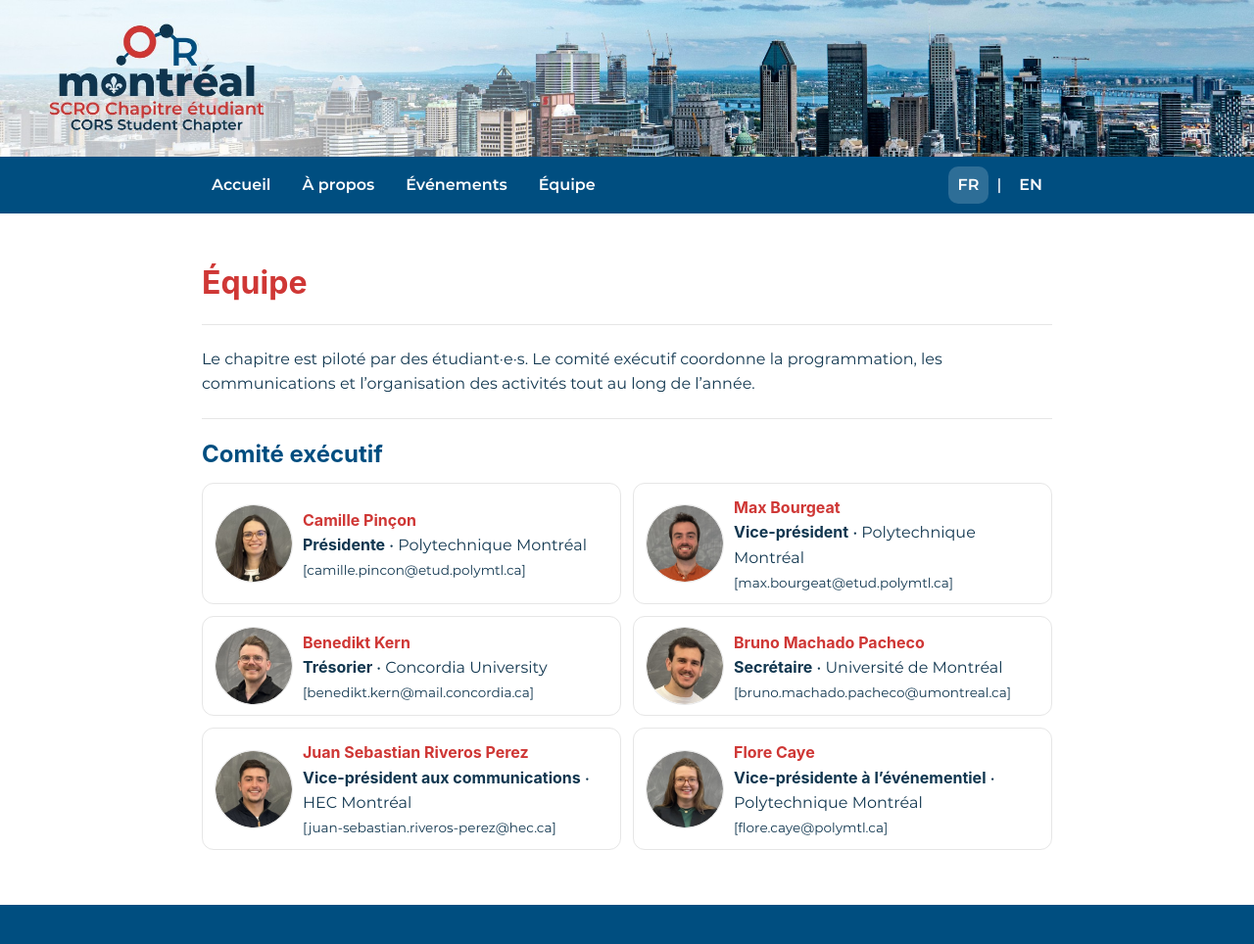
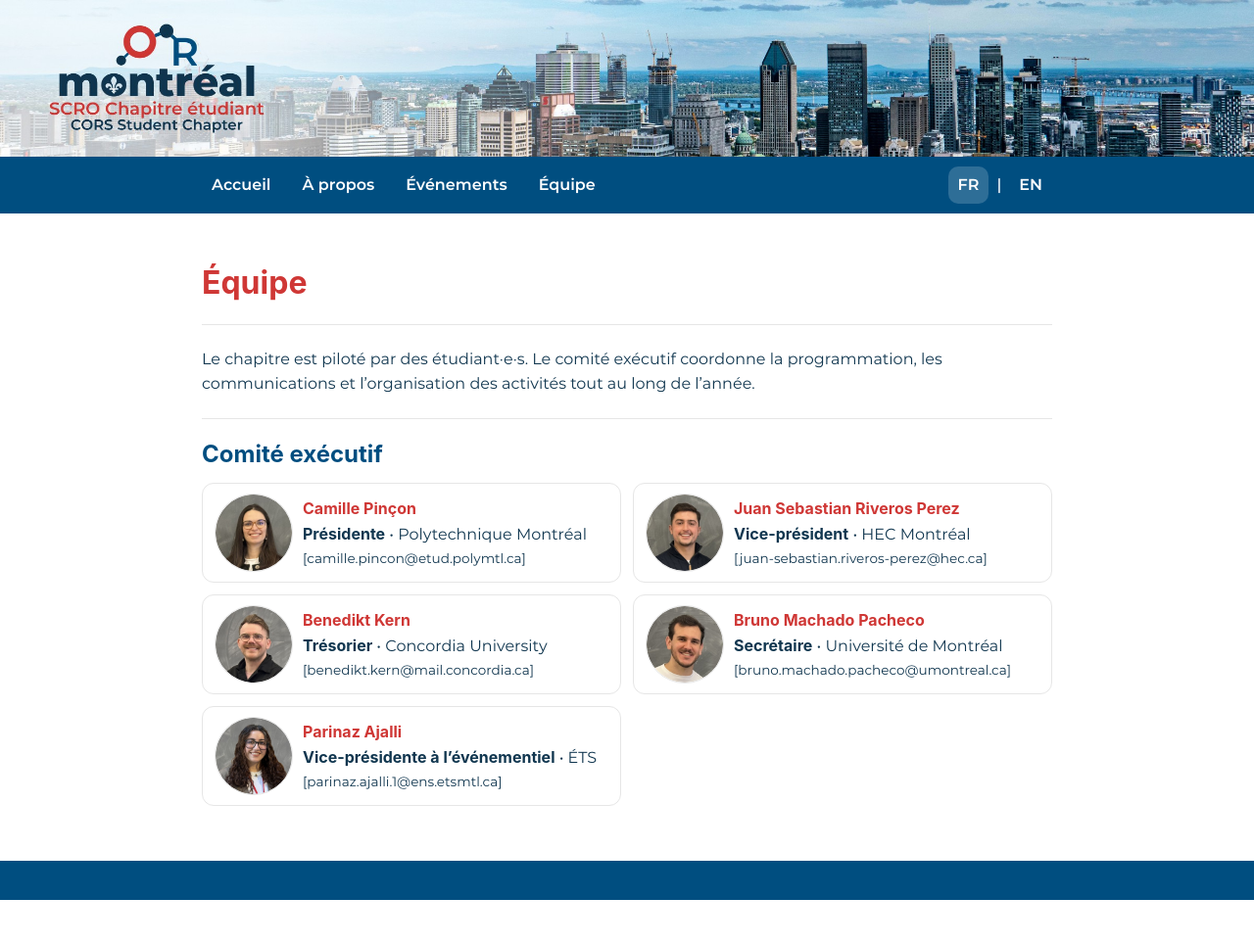
Before and after one commit to juanseripe/cors-montreal-student-chapter, a Jekyll site: the page built from docs/equipe.md, in a window 1280 px wide. Shown: the whole page at 98% size. Built offline with Jekyll 4.4.1, drawn with Linux system fonts in a browser that asks for light colours; some web fonts are replaced; after the commit the page ends 919 px from its top, so only the background shows below that.

Commit message:
New Team

```diff
--- a/docs/equipe.md
+++ b/docs/equipe.md
@@ -25,11 +25,11 @@ Le chapitre est piloté par des étudiant·e·s. Le comité exécutif coordonne
 </div>
 
 <div class="team-card">
-  <img class="team-photo" src="{{ site.baseurl }}/assets/img/team/max-bourgeat.jpg" alt="Max Bourgeat">
+  <img class="team-photo" src="{{ site.baseurl }}/assets/img/team/juan-sebastian-riveros-perez.jpg" alt="Juan Sebastian Riveros Perez">
   <div>
-    <div class="team-name"><strong>Max Bourgeat</strong></div>
-    <div class="team-meta"><strong>Vice-président</strong> • Polytechnique Montréal</div>
-    <div class="team-email"><a href="mailto:max.bourgeat@etud.polymtl.ca">[max.bourgeat<wbr>@etud.polymtl.ca]</a></div>
+    <div class="team-name"><strong>Juan Sebastian Riveros Perez</strong></div>
+    <div class="team-meta"><strong>Vice-président</strong> • HEC Montréal</div>
+    <div class="team-email"><a href="mailto:juan-sebastian.riveros-perez@hec.ca">[juan-sebastian.riveros-perez<wbr>@hec.ca]</a></div>
   </div>
 </div>
 
@@ -52,20 +52,11 @@ Le chapitre est piloté par des étudiant·e·s. Le comité exécutif coordonne
 </div>
 
 <div class="team-card">
-  <img class="team-photo" src="{{ site.baseurl }}/assets/img/team/juan-sebastian-riveros-perez.jpg" alt="Juan Sebastian Riveros Perez">
+  <img class="team-photo" src="{{ site.baseurl }}/assets/img/team/parinaz-ajalli.jpg" alt="Parinaz Ajalli">
   <div>
-    <div class="team-name"><strong>Juan Sebastian Riveros Perez</strong></div>
-    <div class="team-meta"><strong>Vice-président aux communications</strong> • HEC Montréal</div>
-    <div class="team-email"><a href="mailto:juan-sebastian.riveros-perez@hec.ca">[juan-sebastian.riveros-perez<wbr>@hec.ca]</a></div>
-  </div>
-</div>
-
-<div class="team-card">
-  <img class="team-photo" src="{{ site.baseurl }}/assets/img/team/flore-caye.jpg" alt="Flore Caye">
-  <div>
-    <div class="team-name"><strong>Flore Caye</strong></div>
-    <div class="team-meta"><strong>Vice-présidente à l’événementiel</strong> • Polytechnique Montréal</div>
-    <div class="team-email"><a href="mailto:flore.caye@polymtl.ca">[flore.caye<wbr>@polymtl.ca]</a></div>
+    <div class="team-name"><strong>Parinaz Ajalli</strong></div>
+    <div class="team-meta"><strong>Vice-présidente à l’événementiel</strong> • ÉTS</div>
+    <div class="team-email"><a href="mailto:parinaz.ajalli.1@ens.etsmtl.ca">[parinaz.ajalli.1<wbr>@ens.etsmtl.ca]</a></div>
   </div>
 </div>
 
```
Also changed, not shown: docs/en/equipe.md (+8 -17 lines), docs/assets/img/team/parinaz-ajalli.jpg (added), 1 other file.
